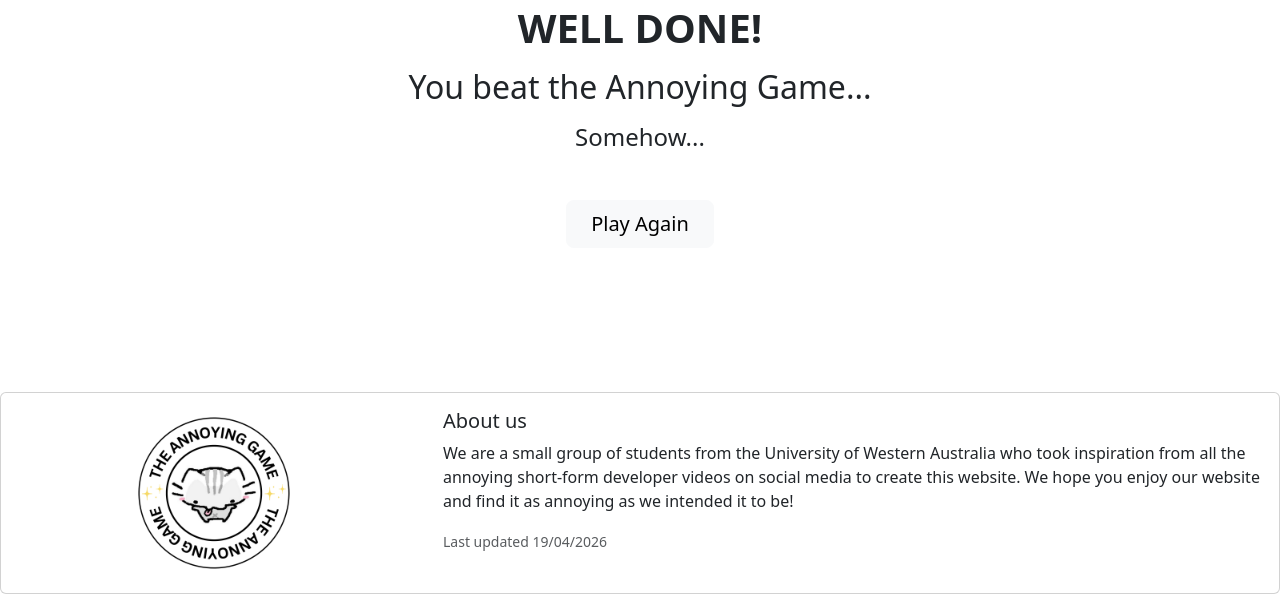
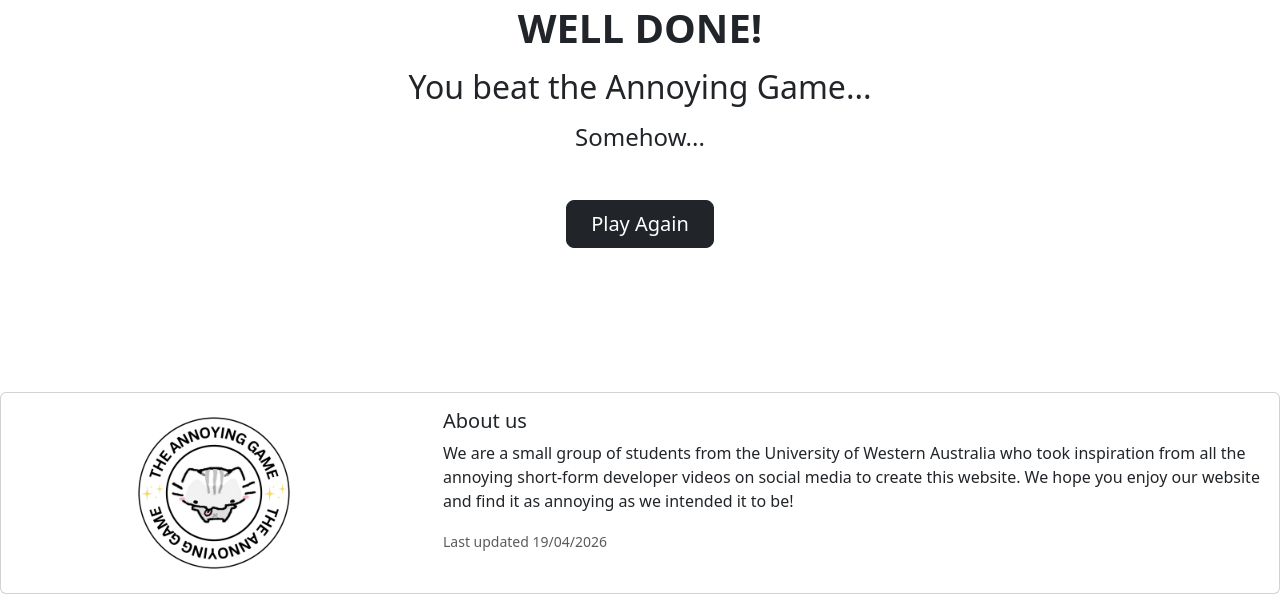
Before and after one commit to A5troGaze/CITS3403_Group_Project, a Flask app: page /ending in a window 1280 px wide. Shown: the part 206-800 px from the top of the page. Run offline with Flask 3, Linux system fonts and the light colour scheme; a user stored in the database is signed in; some libraries are stand-ins or nearby versions.

Commit message:
changed button colour from light to dark

```diff
--- a/flaskr/templates/ending_page.html
+++ b/flaskr/templates/ending_page.html
@@ -26,7 +26,7 @@
                 <h4 class="fw-light mb-5">Somehow...</h4>
 
                 <div class="d-flex justify-content-center flex-wrap gap-3">
-                    <a href="{{ url_for('main.play_again') }}" class="btn btn-light btn-lg px-4">Play Again</a>
+                    <a href="{{ url_for('main.play_again') }}" class="btn btn-dark btn-lg px-4">Play Again</a>
                 </div>
             </div>
 
```
